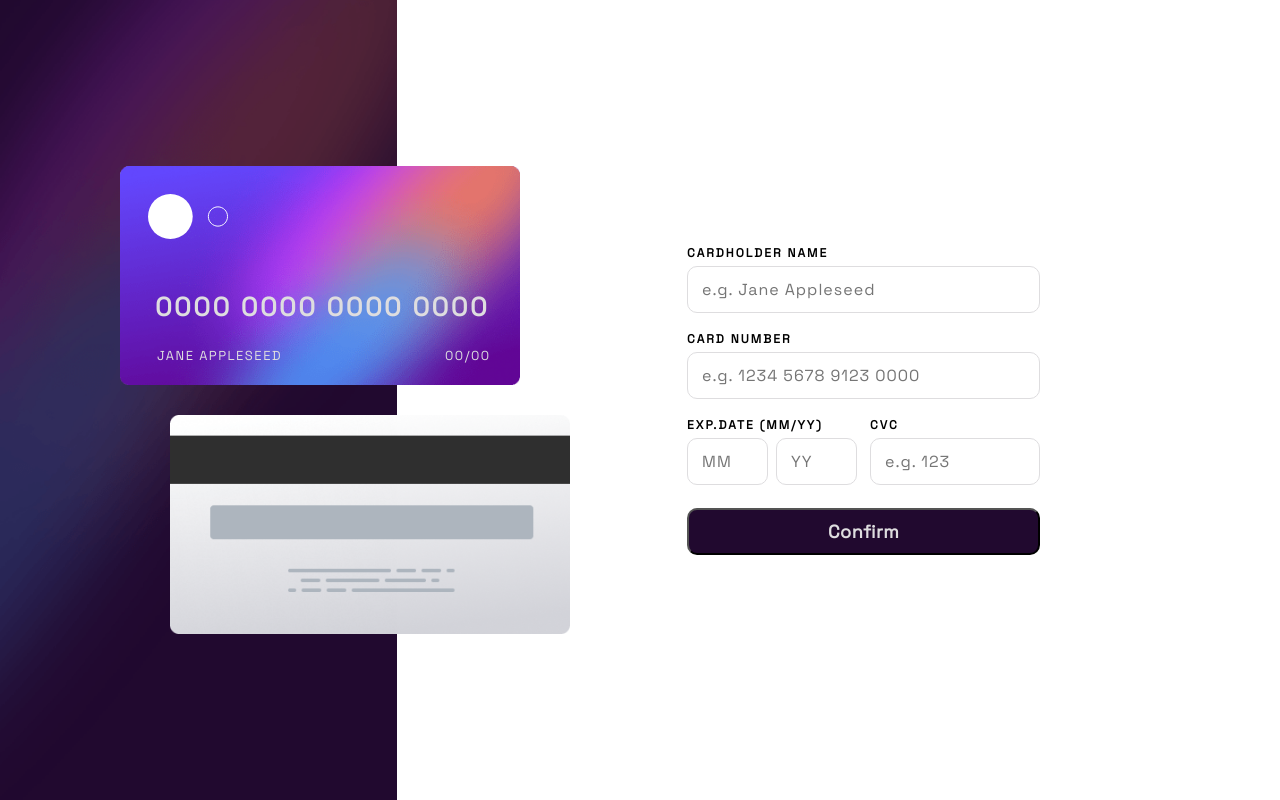
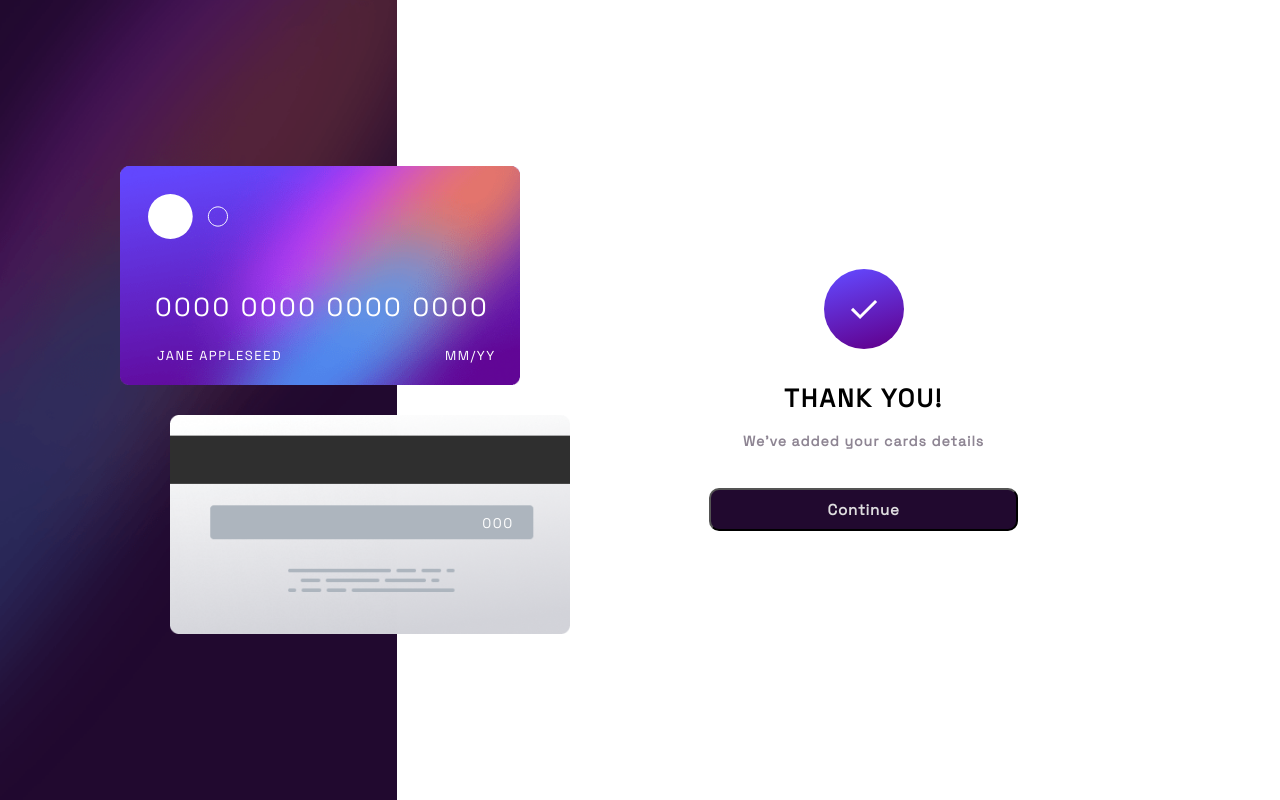
Before and after one commit to Siluetaz/interactive-card-frontend-mentor, a Vue app: page / in a window 1280 px wide. Both pictures are taken after a click on the button "Confirm". Built offline with nearby package versions, Linux system fonts and the light colour scheme.

Commit message:
complete-state

```diff
--- a/src/App.vue
+++ b/src/App.vue
@@ -1,16 +1,101 @@
 <script setup>
-import { ref, onMounted } from 'vue'
+import { ref, onMounted, watch } from 'vue'
 import CardFront from "./components/Card-front.vue";
 import CardBack from "./components/Card-back.vue";
+import CompleteState from './components/Complete-state.vue';
 let name = ref("")
 let number = ref("")
 let expDateM = ref("")
 let expDateY = ref("")
 let cvc = ref("")
+let index = ref(0)
+let state = ref(0)
+let oneCicle = ref(false)
+let errors = ref({
+  input: "",
+  error: ""
+})
+const validateNumber = (newNumber, input) => {
+  if (newNumber.length === 5 || newNumber.length === 10 || newNumber.length === 15) {
+    return newNumber
+  }
+  if (newNumber.charAt(newNumber.length - 1).search(/[0-9]/g)) {
+    newNumber = newNumber.substring(0, newNumber.length - 1);
+    errors.value.error = "Wrong format, numbers only"
+    errors.value.input = input
+  }
+  return newNumber
+
+}
+
+const actionConfirm = () => {
+  if (state.value === 0) {
+    document.getElementById("form").style.display = "none"
+    document.getElementById("complete-state").style.display = "grid"
+    state.value = 1
+  } else {
+
+    document.getElementById("form").style.display = "grid"
+    document.getElementById("complete-state").style.display = "none"
+    state.value = 0
+
+    name.value = ""
+    number.value = ""
+    expDateM.value = ""
+    expDateY.value = ""
+    cvc.value = ""
+  }
+}
+
 onMounted(() => {
-  //document.getElementById("round").style.border = "1px solid hsl(278, 68%, 11%)";
 })
 
+const validateChar = (char) => {
+  if (char.charAt(char.length - 1).search(/[0-9]/g)) {
+    char = char.substring(0, char.length - 1);
+  }
+  return char
+}
+watch(name, (newName) => {
+  if (newName.charAt(newName.length - 1).search(/[A-Za-z ]/g)) {
+    name.value = newName.substring(0, newName.length - 1);
+  }
+})
+watch(expDateY, (newExpDateY) => {
+  expDateY.value = validateChar(newExpDateY)
+})
+watch(expDateM, (newExpDateM) => {
+  if (parseInt(newExpDateM) > 12) {
+    newExpDateM = "12"
+  }
+  expDateM.value = validateChar(newExpDateM)
+})
+watch(cvc, (newCvc) => {
+  cvc.value = validateChar(newCvc)
+})
+
+watch(number, (newNumber) => {
+  newNumber = validateNumber(newNumber, "number")
+  switch (newNumber.length) {
+    case 4:
+      if (index.value < 5) {
+        newNumber += " "
+      }
+      break;
+    case 9:
+      if (index.value < 10) {
+        newNumber += " "
+      }
+      break;
+    case 14:
+      if (index.value < 15) {
+        newNumber += " "
+      }
+      break;
+  }
+  index.value = newNumber.length
+  number.value = newNumber
+})
 </script>
 
 <template>
@@ -19,30 +104,34 @@ onMounted(() => {
       <div class="bg-mask"><img class="bg-desktop" src="../images/bg-main-desktop.png" /></div>
     </div>
     <div class="right-side">
-      <div class="form-container">
+      <div class="form-container" id="form">
         <div class="input-lg-container">
           <label>CARDHOLDER NAME</label>
-          <input type="text" v-model="name" placeholder="e.g. Jane Appleseed">
+          <input type="text" v-model="name" placeholder="e.g. Jane Appleseed" required>
         </div>
         <div class="input-lg-container">
           <label>CARD NUMBER</label>
-          <input type="number" v-model="number" placeholder="e.g. 1234 5678 9123 0000">
+          <input :class="[errors.input === 'number' ? 'error' : '']" type="text" v-model="number" placeholder="e.g. 1234 5678 9123 0000" maxlength="19" @focusout="errors.error = ''">
+          <span class="error-messagge" v-if="errors.error !== ''">{{errors.error}}</span>
         </div>
         <div class="input-sm-container">
           <label class="input-md">EXP.DATE (MM/YY)</label>
           <label class="input-md-2">CVC</label>
-          <input class="input-sm" type="number" v-model="expDateM" placeholder="MM" id="round">
-          <input class="input-sm-2" type="number" v-model="expDateY" placeholder="YY">
-          <input class="input-md-2" type="number" v-model="cvc" placeholder="e.g. 123">
+          <input class="input-sm" type="text" v-model="expDateM" placeholder="MM" id="round" maxlength="2" required>
+          <input class="input-sm-2" type="text" v-model="expDateY" placeholder="YY" maxlength="2" required>
+          <input class="input-md-2" type="text" v-model="cvc" placeholder="e.g. 123" maxlength="3" required>
         </div>
-        <button class="btn-confirm">Confirm</button>
+        <div class="grid-column">
+          <button class="btn-confirm" @click="actionConfirm">Confirm</button>
+        </div>
       </div>
+      <complete-state id="complete-state" class="complete-state" @actionConfirm="actionConfirm"></complete-state>
     </div>
     <div class="card-container">
       <div class="card-mask">
         <card-front class="card-front" :name="name" :number="number" :expDateM="expDateM" :expDateY="expDateY">
         </card-front>
-        <card-back class="card-back"></card-back>
+        <card-back class="card-back" :cvc="cvc"></card-back>
       </div>
     </div>
   </div>
@@ -83,11 +172,22 @@ onMounted(() => {
     align-items: center;
 
     .form-container {
-      width: 40%;
+      width: 35%;
       display: grid;
-      gap: 1.8rem;
+      gap: 2.2rem;
       grid-template-columns: repeat(4, minmax(0, 1fr));
       margin-left: 5rem;
+
+      .grid-column {
+        grid-column: 1/5;
+        display: flex;
+        flex-direction: column;
+      }
+
+      .error-messagge {
+        font-size: 1.2rem;
+        color: var(--input-errors);
+      }
 
       input {
         padding: 1.2rem 0rem 1.2rem 1.4rem;
@@ -115,6 +215,11 @@ onMounted(() => {
         flex-direction: column;
         grid-column: 1/5;
         gap: 0.5rem;
+        .error {
+            &:focus {
+              border: 1px solid var(--input-errors);
+            }
+          }
       }
 
 
@@ -147,19 +252,29 @@ onMounted(() => {
 
 
       .btn-confirm {
-        grid-column: 1/5;
         background-color: var(--very-dark-violet);
         border-radius: 10px;
         color: var(--light-grayish-violet);
         padding: 1rem;
-        font-size: 18px;
+        font-size: 1.5rem;
         font-weight: 600;
-        letter-spacing: 0.5px;
-        margin-top: 0.5rem;
+        letter-spacing: 0.08rem;
+        margin-top: 2rem;
+        cursor: pointer;
+
+        &:hover {
+          background-color: var(--hover-btn-violet);
+        }
       }
 
     }
+
+    .complete-state {
+
+      display: none;
+    }
   }
+
 
   .left-side {
     width: 45%;
@@ -178,14 +293,4 @@ onMounted(() => {
 
   }
 }
-
-input[type=number]::-webkit-inner-spin-button,
-input[type=number]::-webkit-outer-spin-button {
-  -webkit-appearance: none;
-  margin: 0;
-}
-
-input[type=number] {
-  -moz-appearance: textfield;
-}
 </style>
--- a/src/components/Card-back.vue
+++ b/src/components/Card-back.vue
@@ -1,17 +1,61 @@
 <script setup>
-import { ref, onMounted } from 'vue'
+import { ref, onMounted, watch } from 'vue'
+
+const props = defineProps({
+    cvc: String
+})
+
+let cvc = ref("000")
+watch(props, (newProps) => {
+    cvc.value = '000'
+
+        cvc.value = newProps.cvc + cvc.value.substring(newProps.cvc.length, 3)
+
+})
 </script>
 
 <template>
     <div class="container">
-        <img class="container" src="../../images/bg-card-back.png" alt="">
+        <img class="img-card" src="../../images/bg-card-back.png" alt="">
+        <div class="content">
+            <input class="input-lg" type="text" v-model="cvc" disabled>
+        </div>
     </div>
 </template>
 
 <style lang="scss" scoped>
 .container {
-    img {
+    input {
+        background: none;
+        border: none;
+        color: var(--white);
+    }
+
+    position: relative;
+
+    .img-card {
         width: 100%;
+    }
+
+    .content {
+        position: absolute;
+        width: 100%;
+        height: 100%;
+
+        // background-color: red;
+        // display: grid;
+        // grid-template-columns: repeat(4);
+        // grid-template-rows: repeat(2);
+        .input-lg {
+            // grid-column: 1/5;
+            position: absolute;
+            top: 9.8rem;
+            right: 1rem;
+            width: 30%;
+            font-size: 1.4rem;
+            letter-spacing: 0.15rem;
+            text-align: center;
+        }
     }
 }
 </style>
--- a/src/components/Card-front.vue
+++ b/src/components/Card-front.vue
@@ -1,35 +1,39 @@
 <script setup>
-import { stringify } from 'postcss';
 import { ref, onMounted, watch } from 'vue'
 
 const props = defineProps({
     name: String,
-    number: Number,
-    expDateM: Number,
-    expDateM: Number
+    number: String,
+    expDateM: String,
+    expDateY: String,
+    pressed: String
 })
 let number = ref("0000 0000 0000 0000")
 let name = ref("JANE APPLESEED")
-let expDate = ref("00/00")
+let expDate = ref("MM/YY")
 onMounted(() => {
 })
 
 watch(props, (newProps) => {
-    if (newProps.name !== '') {
 
-        name.value = newProps.name
+    name.value = newProps.name
+    if (name.value === "") {
+        name.value = "JANE APPLESEED"
     }
-    if (newProps.number !== '') {
-        let lastNumber = newProps.number.toString().charAt(newProps.number.toString().length - 1)
-        number.value = number.value.replace(/0/, lastNumber)
-    }
-    if (newProps.expDateM !== '') {
 
-        let date = expDate.value.split('/')
-        date[0] = newProps.expDateM
-        date[1] = newProps.expDateY
-        expDate.value = date[0] + "/" + date[1]
-    }
+    number.value = '0000 0000 0000 0000'
+    number.value = newProps.number + number.value.substring(newProps.number.length, 19)
+
+
+    let date = expDate.value.split('/')
+
+    date[0] = 'MM'
+    date[0] = newProps.expDateM + date[0].substring(newProps.expDateM.length, 2)
+    expDate.value = date[0] + "/" + date[1]
+
+    date[1] = 'YY'
+    date[1] = newProps.expDateY + date[1].substring(newProps.expDateY.length, 2)
+    expDate.value = date[0] + "/" + date[1]
 })
 </script>
 
@@ -50,7 +54,7 @@ watch(props, (newProps) => {
     input {
         background: none;
         border: none;
-        color: var(--light-grayish-violet);
+        color: var(--white);
     }
 
     position: relative;
@@ -64,18 +68,12 @@ watch(props, (newProps) => {
         width: 100%;
         height: 100%;
 
-        // background-color: red;
-        // display: grid;
-        // grid-template-columns: repeat(4);
-        // grid-template-rows: repeat(2);
         .input-lg {
-            // grid-column: 1/5;
             position: absolute;
             bottom: 6rem;
             width: 100%;
             font-size: 2.6rem;
             letter-spacing: 0.25rem;
-            font-weight: 600;
             text-align: center;
         }
 
@@ -83,9 +81,10 @@ watch(props, (newProps) => {
             position: absolute;
             bottom: 2rem;
             left: 3.5rem;
-            width: 40%;
+            width: 60%;
             font-size: 1.3rem;
             letter-spacing: 0.15rem;
+            text-transform: uppercase;
         }
 
         .input-sm {
--- /dev/null
+++ b/src/components/Complete-state.vue
@@ -0,0 +1,76 @@
+<script setup>
+import { ref, onMounted, watch } from 'vue'
+
+const actionContinue = () => {
+    document.getElementById("form").style.display = "grid"
+    document.getElementById("complete-state").style.display = "none"
+}
+
+onMounted(() => {
+    //document.getElementById("round").style.border = "1px solid hsl(278, 68%, 11%)";
+})
+</script>
+
+<template>
+    <div class="complete-state-container" id="complete-state">
+        <div class="centered img-mask">
+            <img class="icon-complete" src="../../images/icon-complete.svg" alt="">
+        </div>
+        <label class="centered text-lg">THANK YOU!</label>
+        <label class="centered text-sm">We've added your cards details</label>
+        <button class="centered btn-continue" @click="$emit('actionConfirm')">Continue</button>
+    </div>
+</template>
+
+<style lang="scss">
+.complete-state-container {
+    width: 35%;
+    display: none;
+    gap: 1.8rem;
+    grid-template-columns: repeat(4, minmax(0, 1fr));
+    margin-left: 5rem;
+    justify-content: center;
+    text-align: center;
+
+    label {
+        font-size: 1.2rem;
+        font-weight: bolder;
+        letter-spacing: 0.1rem;
+    }
+
+    .centered {
+        grid-column: 1/5;
+    }
+
+    .text-lg {
+        margin-top: 1rem;
+        font-size: 2.5rem;
+        letter-spacing: 0.2rem;
+    }
+
+    .text-sm {
+        font-size: 1.4rem;
+        color: var(--dark-grayish-violet);
+    }
+
+    .img-mask {
+        text-align: center;
+    }
+
+    .btn-continue {
+        background-color: var(--very-dark-violet);
+        border-radius: 10px;
+        color: var(--light-grayish-violet);
+        padding: 1rem;
+        font-size: 1.5rem;
+        font-weight: 600;
+        letter-spacing: 0.08rem;
+        margin-top: 2rem;
+        cursor: pointer;
+
+        &:hover {
+            background-color: var(--hover-btn-violet);
+        }
+    }
+}
+</style>
--- a/src/style.css
+++ b/src/style.css
@@ -7,6 +7,7 @@
   --light-grayish-violet: hsl(270, 3%, 87%);
   --dark-grayish-violet: hsl(279, 6%, 55%);
   --very-dark-violet: hsl(278, 68%, 11%);
+  --hover-btn-violet: hsl(278, 47%, 22%);
 }
 
 * {
```
